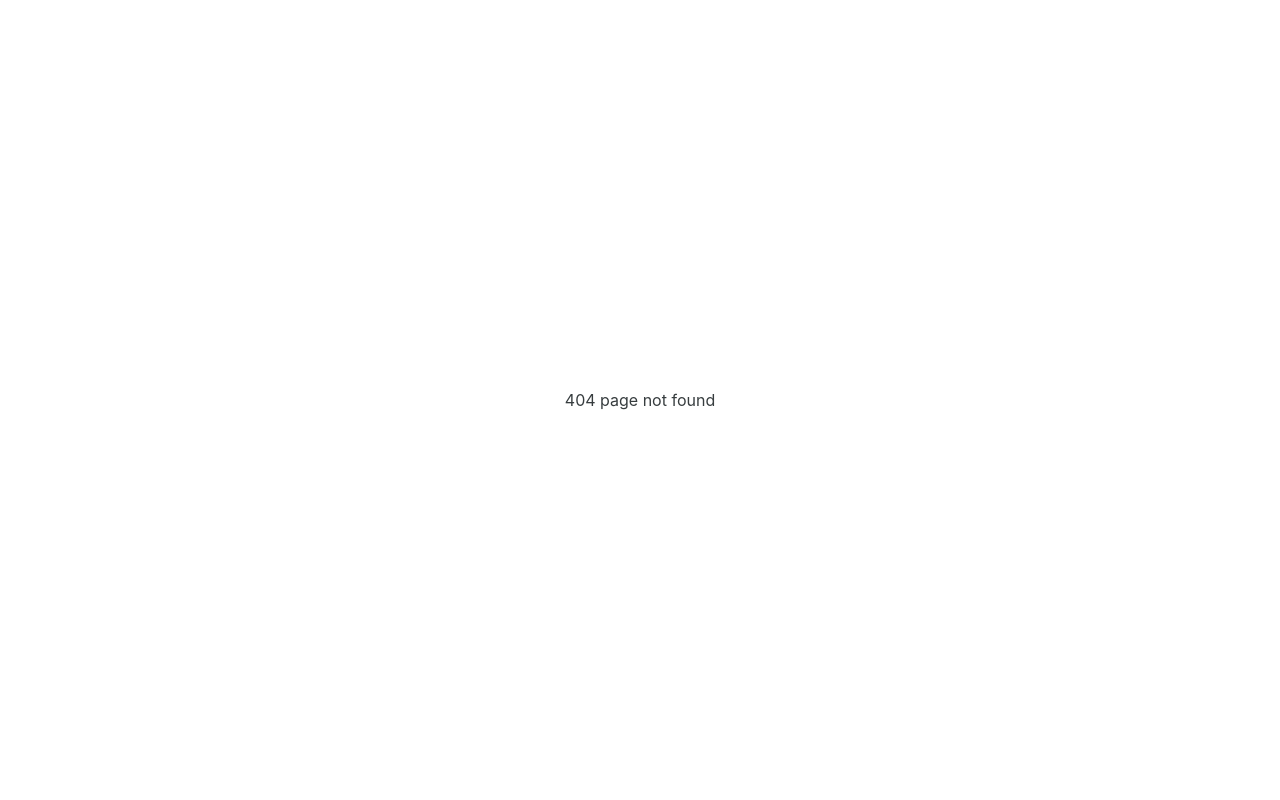
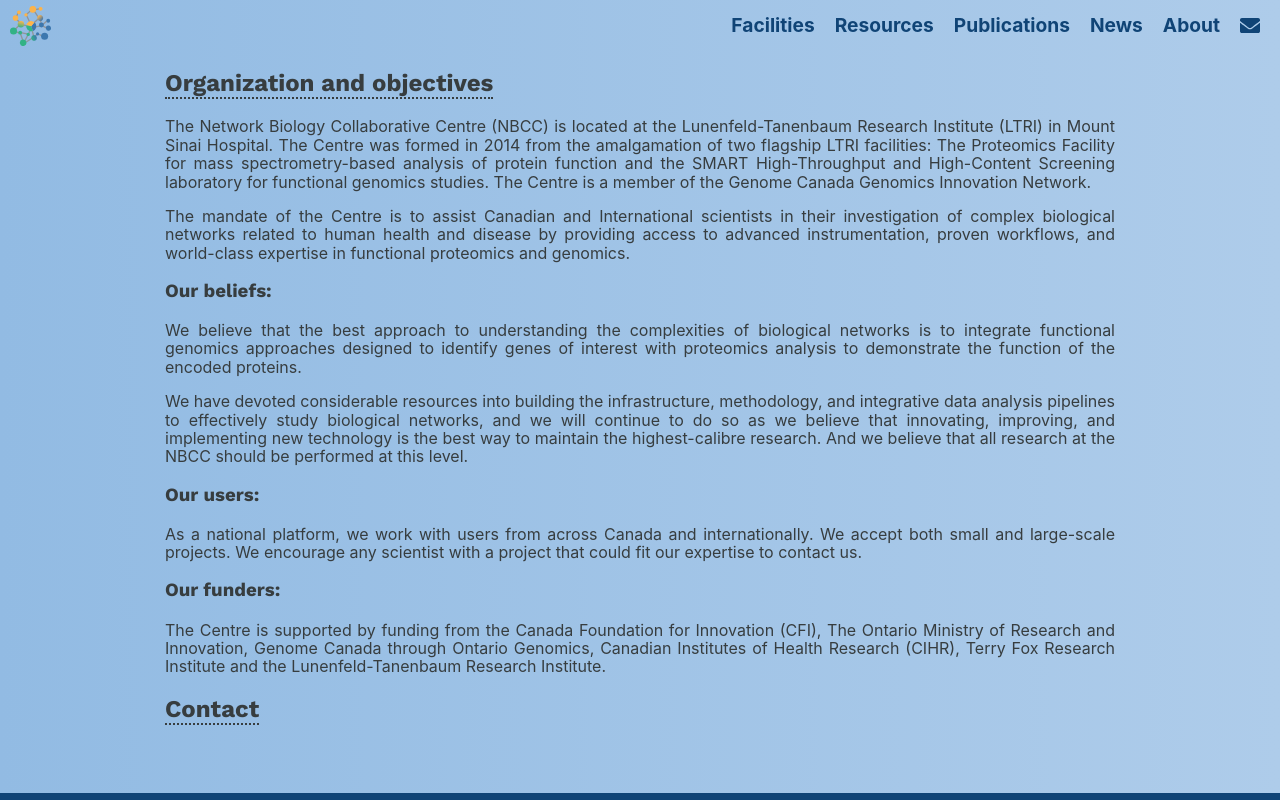
Before and after one commit to gingraslab/nbcc, a React (Create React App) app: page /about in a window 1280 px wide. Before the commit this address led to /. Shown: the top 800 px of the page. Built offline with nearby package versions, Linux system fonts and the light colour scheme.

Commit message:
Add content on home page for managers
- add content on home for managers
- begin about section

```diff
--- a/src/App.js
+++ b/src/App.js
@@ -1,6 +1,7 @@
 import React from 'react';
 import { Route, Switch } from 'react-router-dom';
 
+import About from './about/about';
 import Footer from './footer/footer';
 import Home from './home/home';
 import Navbar from './navbar/navbar';
@@ -44,6 +45,11 @@
         component={Home}
       />
       <Route
+        exact
+        path="/about"
+        component={About}
+      />
+      <Route
         path="/facilities"
         component={Facilities}
       />
--- /dev/null
+++ b/src/about/about.css
@@ -0,0 +1,18 @@
+.about {
+  background: var(--color-secondary-1-1);
+  background: linear-gradient(to right, var(--color-secondary-1-1), var(--color-secondary-1-0-5));
+  color: var(--text-dark);
+  display: flex;
+  justify-content: center;
+  padding: 50px 20px;
+}
+.about h2 span {
+  border-bottom: 2px dotted var(--text-dark);
+  box-shadow: none, inset 0 1px 0 0 var(--text-dark), none, none;
+}
+.about p {
+  text-align: justify;
+}
+.about__inner {
+  max-width: 950px;
+}
--- /dev/null
+++ b/src/about/about.js
@@ -0,0 +1,17 @@
+import React from 'react';
+
+import Contact from './about__contact';
+import Organization from './about__organziation';
+
+import './about.css';
+
+const About = () => (
+  <div className="about">
+    <main className="about__inner">
+      <Organization />
+      <Contact />
+    </main>
+  </div>
+);
+
+export default About;
--- /dev/null
+++ b/src/about/about__contact.js
@@ -0,0 +1,11 @@
+import React from 'react';
+
+const Contact = () => (
+  <section id="contact">
+    <h2>
+      <span>Contact</span>
+    </h2>
+  </section>
+);
+
+export default Contact;
--- /dev/null
+++ b/src/about/about__managers.js
@@ -0,0 +1,43 @@
+const Managers = [
+  {
+    description: `Dr. Anne-Claude Gingras is a Senior Investigator at the
+      Lunenfeld-Tanenbaum and Associate Professor in the Department of Molecular
+      Genetics, University of Toronto. She holds the Canada Research Chair in
+      Functional Proteomics and the Lea Reichmann Chair in Cancer Proteomics.
+      In 2011, she was recognized as one of Canada's top 100 most powerful women.
+      Her core biological interests centre on signal transduction in cancer and
+      vascular diseases. Dr. Gingras is Director of Proteomics and has focused
+      on applying mass spectrometry-based proteomics to understanding the assembly
+      of proteins into complex signaling networks.`,
+    name: 'Anne-Claude Gingras',
+    title: 'Co-Director of the Network Biology Collaborative Centre',
+    website: 'https://gingraslab.lunenfeld.ca/',
+  },
+  {
+    description: `Dr. Jeff Wrana is a Senior Investigator at the Lunenfeld-Tanenbaum
+    Research Institute and Professor in the Department of Molecular Genetics,
+    University of Toronto. He is internationally recognized for his work on TGFβ
+    signal transduction in development and cancer. He has won numerous awards for
+    his work, including the Gertrude B. Elion prize from the AACR, the William E.
+    Rawls Prize from the NCIC (now CCSRI), the Paul Marks prize from Sloan Kettering
+    (NY) and the Diamond Jubilee Medal from the Prime Minister of Canada. Dr. Wrana
+    founded the LTRI high-throughput biology and high-content imaging centres and
+    has been instrumental in promoting the widespread application of systematic
+    screens using robotics to address biological problems.`,
+    name: 'Jeff Wrana',
+    title: 'Co-Director of the Network Biology Collaborative Centre',
+    website: 'http://attisanowranalabs.science/',
+  },
+  {
+    description: `Dr. Karen Colwill is a Staff Scientist at the Lunenfeld-Tanenbaum
+    Research Institute in addition to being the Manager of the Network Biology
+    Collaborative Centre. She has over 15 years experience in managing scientific
+    projects and facilities. As the Centre's Manager, Karen is responsible for
+    daily oversight of the centre, coordinating external customer requests between
+    the divisions, and liaising with the individual division managers and directors.`,
+    name: 'Karen Colwill',
+    title: 'Network Biology Collaborative Centre Manager',
+  },
+];
+
+export default Managers;
--- /dev/null
+++ b/src/about/about__organziation.js
@@ -0,0 +1,54 @@
+import React from 'react';
+
+const Organization = () => (
+  <section>
+    <h2>
+      <span>Organization and objectives</span>
+    </h2>
+    <p>
+      The Network Biology Collaborative Centre (NBCC) is located at the
+      Lunenfeld-Tanenbaum Research Institute (LTRI) in Mount Sinai Hospital.
+      The Centre was formed in 2014 from the amalgamation of two flagship LTRI
+      facilities: The Proteomics Facility for mass spectrometry-based analysis of
+      protein function and the SMART High-Throughput and High-Content Screening
+      laboratory for functional genomics studies. The Centre is a member of the
+      Genome Canada Genomics Innovation Network.
+    </p>
+    <p>
+      The mandate of the Centre is to assist Canadian and International scientists in
+      their investigation of complex biological networks related to human health and
+      disease by providing access to advanced instrumentation, proven workflows, and
+      world-class expertise in functional proteomics and genomics.
+    </p>
+    <h3>Our beliefs:</h3>
+    <p>
+      We believe that the best approach to understanding the complexities of biological
+      networks is to integrate functional genomics approaches designed to identify
+      genes of interest with proteomics analysis to demonstrate the function of the
+      encoded proteins.
+    </p>
+    <p>
+      We have devoted considerable resources into building the infrastructure,
+      methodology, and integrative data analysis pipelines to effectively study
+      biological networks, and we will continue to do so as we believe that innovating,
+      improving, and implementing new technology is the best way to maintain the
+      highest-calibre research. And we believe that all research at the NBCC
+      should be performed at this level.
+    </p>
+    <h3>Our users:</h3>
+    <p>
+      As a national platform, we work with users from across Canada and internationally.
+      We accept both small and large-scale projects. We encourage any scientist with
+      a project that could fit our expertise to contact us.
+    </p>
+    <h3>Our funders:</h3>
+    <p>
+      The Centre is supported by funding from the Canada Foundation for Innovation
+      (CFI), The Ontario Ministry of Research and Innovation, Genome Canada through
+      Ontario Genomics, Canadian Institutes of Health Research (CIHR), Terry Fox Research
+      Institute and the Lunenfeld-Tanenbaum Research Institute.
+    </p>
+  </section>
+);
+
+export default Organization;
--- a/src/components/button/button.css
+++ b/src/components/button/button.css
@@ -71,6 +71,17 @@
   background: var(--color-complement-3);
   color: var(--text-light);
 }
+.button_accent-solid {
+  background-color: var(--color-complement-3);
+  color: var(--text-light);
+  font-weight: 500;
+  transition: all 0.3s linear;
+}
+.button_accent-solid:focus,
+.button_accent-solid:hover {
+  background: var(--color-complement-3);
+  color: var(--text-light);
+}
 .button_default {
   background: var(--color-primary-1);
   border: none;
--- /dev/null
+++ b/src/home/__management/home__management-container.js
@@ -0,0 +1,32 @@
+import React, { Component } from 'react';
+
+import HomeManagement from './home__management';
+
+class ManagementContainer extends Component {
+  constructor(props) {
+    super(props);
+    this.state = {
+      managementIndex: 0,
+    };
+  }
+
+  handleClick = (index) => {
+    this.setState({
+      managementIndex: index,
+    });
+  }
+
+  render() {
+    const {
+      managementIndex,
+    } = this.state;
+    return (
+      <HomeManagement
+        handleClick={this.handleClick}
+        managementIndex={managementIndex}
+      />
+    );
+  }
+}
+
+export default ManagementContainer;
--- a/src/home/__management/home__management.css
+++ b/src/home/__management/home__management.css
@@ -23,6 +23,9 @@
   display: flex;
   justify-content: center;
 }
+.home__management-details > div {
+  margin: 20px;
+}
 .home__management-details > :first-child {
   background-color: var(--color-complement-1);
   border: 5px solid var(--color-complement-2);
@@ -35,12 +38,37 @@
 .home__management-details > :last-child {
   text-align: justify;
 }
+.home__management-details a {
+  text-decoration: none;
+  transition: color 0.3s ease;
+}
+.home__management-details a svg {
+  transition: fill 0.3s ease;
+}
+.home__management-details a:link,
+.home__management-details a:visited {
+  color: var(--color-complement-4);
+}
+.home__management-details a:link svg,
+.home__management-details a:visited svg {
+  fill: var(--color-complement-4);
+}
+.home__management-details a:focus,
+.home__management-details a:hover,
+.home__management-details a:active {
+  color: var(--color-secondary-1-2);
+}
+.home__management-details a:focus svg,
+.home__management-details a:hover svg,
+.home__management-details a:active svg {
+  fill: var(--color-secondary-1-2);
+}
+.home__management-details svg {
+  height: 16px;
+  margin-right: 5px;
+}
 @media (max-width: 749px) {
   .home__management-details {
     flex-direction: column;
   }
-  .home__management-details > :first-child {
-    margin-bottom: 30px;
-    margin-right: 0px;
-  }
 }
--- a/src/home/__management/home__management.js
+++ b/src/home/__management/home__management.js
@@ -1,49 +1,63 @@
+import PropTypes from 'prop-types';
 import React from 'react';
 
 import Button from '../../components/button/button';
+import LinkIcon from '../../assets/icons/link';
+import Managers from '../../about/about__managers';
 import Users from '../../assets/icons/users';
 
 import './home__management.css';
 
-const Management = () => (
-  <div className="home__section home__management">
-    <section className="home__section-inner">
+const Management = ({
+  handleClick,
+  managementIndex,
+}) => (
+  <section className="home__section home__management">
+    <div className="home__section-inner">
       <h2>
         <Users />
         Management
       </h2>
-      <main className="home__section-details">
-        <div className="home__management-buttons">
-          <Button type="accent">
-            Anne-Claude Gingras
-          </Button>
-          <Button type="accent">
-            Jeff Wrana
-          </Button>
-          <Button type="accent">
-            Karen Colwill
-          </Button>
-        </div>
+      <div className="home__section-details">
         <div className="home__management-details">
           <div />
-          <p>
-            Lorem ipsum dolor sit amet, consectetur adipiscing elit, sed do eiusmod
-            tempor incididunt ut labore et dolore magna aliqua. Pulvinar pellentesque
-            habitant morbi tristique senectus et netus et. Amet mauris commodo quis
-            imperdiet massa tincidunt nunc. Enim sed faucibus turpis in eu mi. In
-            tellus integer feugiat scelerisque varius. Habitant morbi tristique senectus
-            et netus et. Elementum eu facilisis sed odio. Maecenas pharetra convallis
-            posuere morbi. Sed nisi lacus sed viverra tellus. Molestie a iaculis at erat
-            pellentesque adipiscing commodo elit. Pretium quam vulputate dignissim
-            suspendisse in est. Phasellus faucibus scelerisque eleifend donec pretium
-            vulputate sapien nec sagittis. Porttitor rhoncus dolor purus non enim
-            praesent elementum. Fringilla phasellus faucibus scelerisque eleifend donec
-            pretium vulputate. In massa tempor nec feugiat nisl pretium.
-          </p>
+          <div>
+            <div className="home__management-buttons">
+              {
+                Managers.map((manager, index) => (
+                  <Button
+                    key={manager.name}
+                    onClick={() => { handleClick(index); }}
+                    type={managementIndex === index ? 'accent-solid' : 'accent'}
+                  >
+                    { manager.name }
+                  </Button>
+                ))
+              }
+            </div>
+            <h4>{ Managers[managementIndex].title }</h4>
+            <p>{ Managers[managementIndex].description }</p>
+            {
+              Managers[managementIndex].website
+              && (
+                <a
+                  href={Managers[managementIndex].website}
+                >
+                  <LinkIcon />
+                  website
+                </a>
+              )
+            }
+          </div>
         </div>
-      </main>
-    </section>
-  </div>
+      </div>
+    </div>
+  </section>
 );
 
+Management.propTypes = {
+  handleClick: PropTypes.func.isRequired,
+  managementIndex: PropTypes.number.isRequired,
+};
+
 export default Management;
--- a/src/home/home.js
+++ b/src/home/home.js
@@ -2,7 +2,7 @@
 
 import Facilities from './__facilities/home__facilities';
 import Landing from './__landing/home__landing';
-import Management from './__management/home__management';
+import Management from './__management/home__management-container';
 import Resources from './__resources/home__resources';
 
 import './home.css';
```
